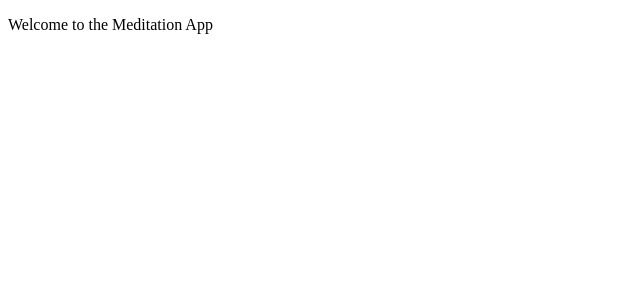
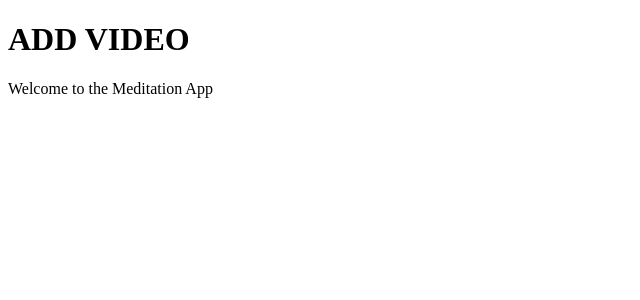
Before and after one commit to sjdnz93/meditation-app, a React (Create React App) app in the folder client/: page /add-video in a window 1280 px wide. Shown: the top 300 px of the page, without its empty margins (0-640 px from the left). Built offline with nearby package versions, Linux system fonts and the light colour scheme.

Commit message:
add video component built and linked to

```diff
--- a/client/package.json
+++ b/client/package.json
@@ -10,6 +10,7 @@
     "@types/node": "^16.18.48",
     "@types/react": "^18.2.21",
     "@types/react-dom": "^18.2.7",
+    "@types/react-modal": "^3.16.0",
     "@types/react-router-dom": "^5.3.3",
     "axios": "^1.5.0",
     "buffer": "^6.0.3",
--- a/client/src/App.tsx
+++ b/client/src/App.tsx
@@ -7,6 +7,7 @@ import Login from './auth/Login';
 import Register from './auth/Register';
 import Profile from './components/profile/Profile';
 import Footer from './components/footer/Footer';
+import AddVideo from './components/addVideo/AddVideo';
 
 
 
@@ -17,6 +18,7 @@ function App() {
           <Route path='/' element={<Login />}></Route>
           <Route path='/register' element={<Register />}></Route>
           <Route path='/profile' element={<Profile />}></Route>
+          <Route path='/add-video' element={<AddVideo />}></Route>
         </Routes>
           <Footer />
       </BrowserRouter>
--- /dev/null
+++ b/client/src/components/addVideo/AddVideo.tsx
@@ -0,0 +1,8 @@
+function AddVideo(): JSX.Element {
+
+  return (
+    <h1>ADD VIDEO</h1>
+  )
+}
+
+export default AddVideo
--- a/client/src/components/profile/Profile.tsx
+++ b/client/src/components/profile/Profile.tsx
@@ -61,9 +61,9 @@ function Profile(): JSX.Element {
           <h1>Welcome, {userProfile.first_name}</h1>
           <h2>You've completed {userProfile.streak_count} meditations</h2>
           <div>
-            <div>
-              <p>Click to add meditation videos</p>
-            </div>
+            <Link to={'/add-video'}>
+                Click to add meditation videos
+            </Link>
             {userProfile.videos!.length > 0 && userProfile.videos?.map(video => (
               <div key={video.id}>
                 <p>{video.title}</p>
```
Also changed, not shown: 1 other file (tests, documents, lock files or other folders).
